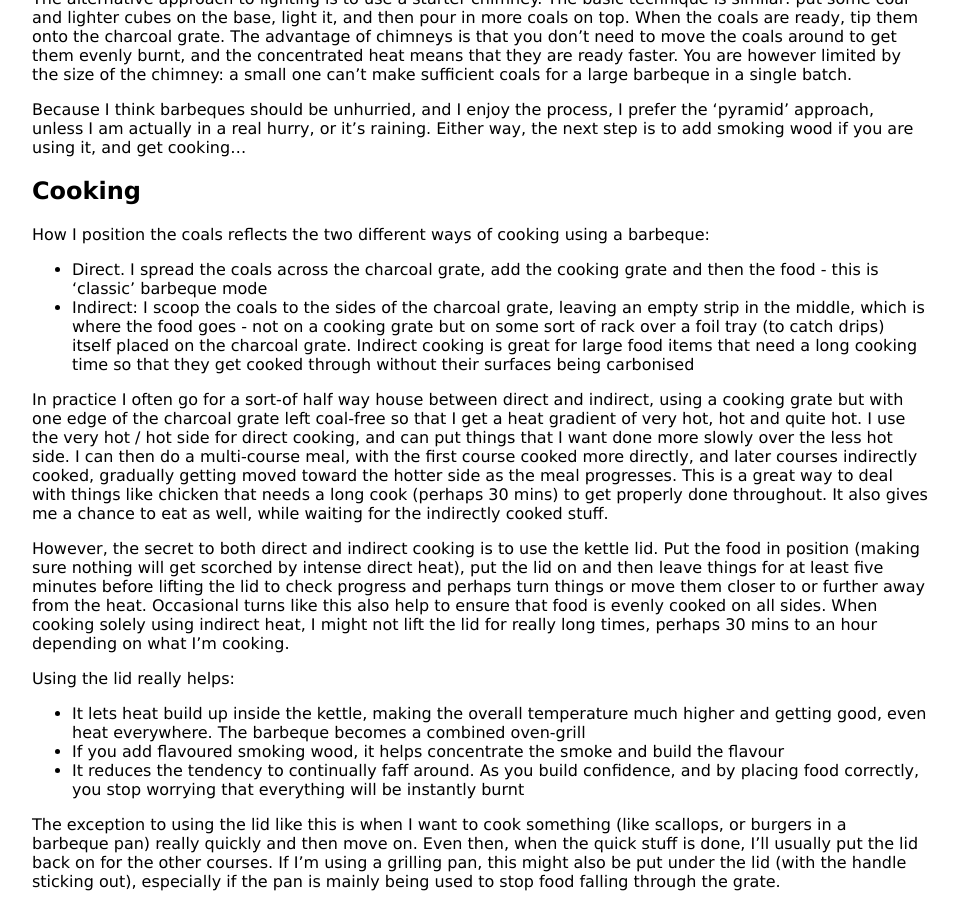
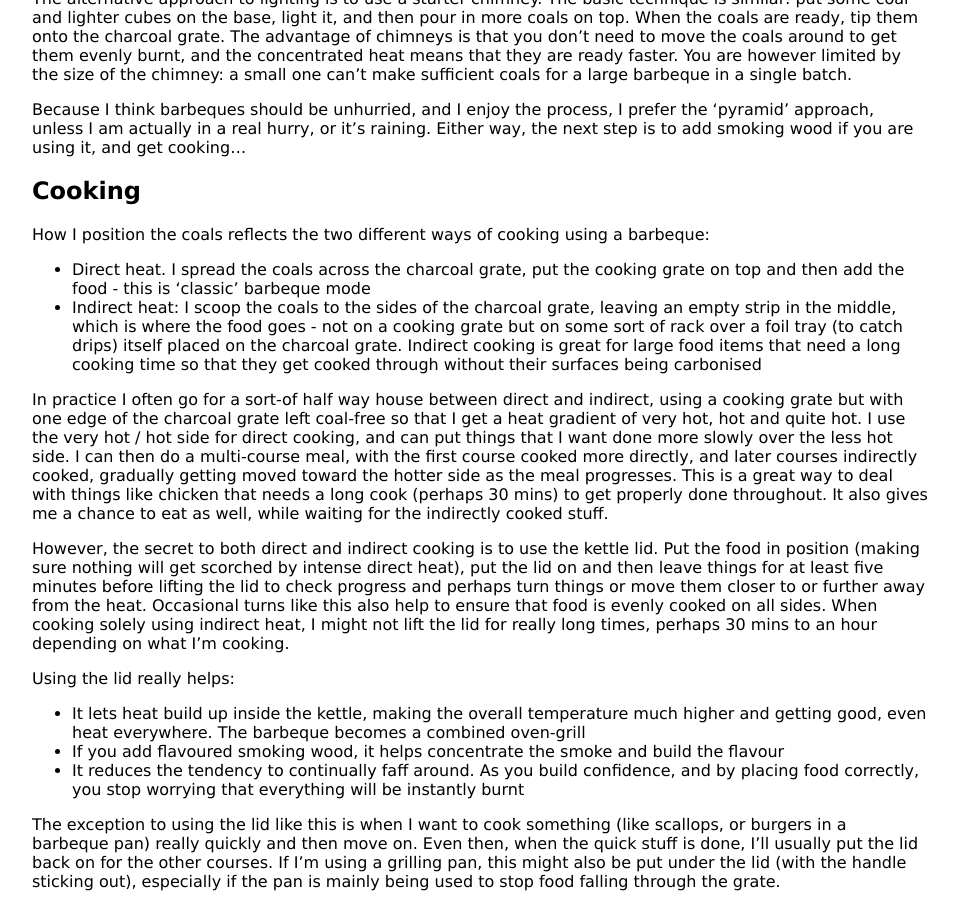
Before and after one commit to KineticLensman/KineticLensman.github.io, a Jekyll site: the page built from _posts/2018-08-12-barbecue-part1.md, in a window 1280 px wide and 900 px high, scrolled down 1363 px. Shown: the whole window, without its empty margins (160-1118 px from the left). Built offline with Jekyll 4.4.1, drawn with Linux system fonts in a browser that asks for light colours.

Commit message:
minor wording tweaks

```diff
--- a/_posts/2018-08-12-barbecue-part1.md
+++ b/_posts/2018-08-12-barbecue-part1.md
@@ -43,8 +43,8 @@ Because I think barbeques should be unhurried, and I enjoy the process, I prefer
 ## Cooking
 
 How I position the coals reflects the two different ways of cooking using a barbeque:
-* Direct. I spread the coals across the charcoal grate, add the cooking grate and then the food - this is 'classic' barbeque mode
-* Indirect: I scoop the coals to the sides of the charcoal grate, leaving an empty strip in the middle, which is where the food goes - not on a cooking grate but on some sort of rack over a foil tray (to catch drips) itself placed on the charcoal grate. Indirect cooking is great for large food items that need a long cooking time so that they get cooked through without their surfaces being carbonised
+* Direct heat. I spread the coals across the charcoal grate, put the cooking grate on top and then add the food - this is 'classic' barbeque mode
+* Indirect heat: I scoop the coals to the sides of the charcoal grate, leaving an empty strip in the middle, which is where the food goes - not on a cooking grate but on some sort of rack over a foil tray (to catch drips) itself placed on the charcoal grate. Indirect cooking is great for large food items that need a long cooking time so that they get cooked through without their surfaces being carbonised
 
 In practice I often go for a sort-of half way house between direct and indirect, using a cooking grate but with one edge of the charcoal grate left coal-free so that I get a heat gradient of very hot, hot and quite hot. I use the very hot / hot side for direct cooking, and can put things that I want done more slowly over the less hot side. I can then do a multi-course meal, with the first course cooked more directly, and later courses indirectly cooked, gradually getting moved toward the hotter side as the meal progresses. This is a great way to deal with things like chicken that needs a long cook (perhaps 30 mins) to get properly done throughout. It also gives me a chance to eat as well, while waiting for the indirectly cooked stuff.
 
```
